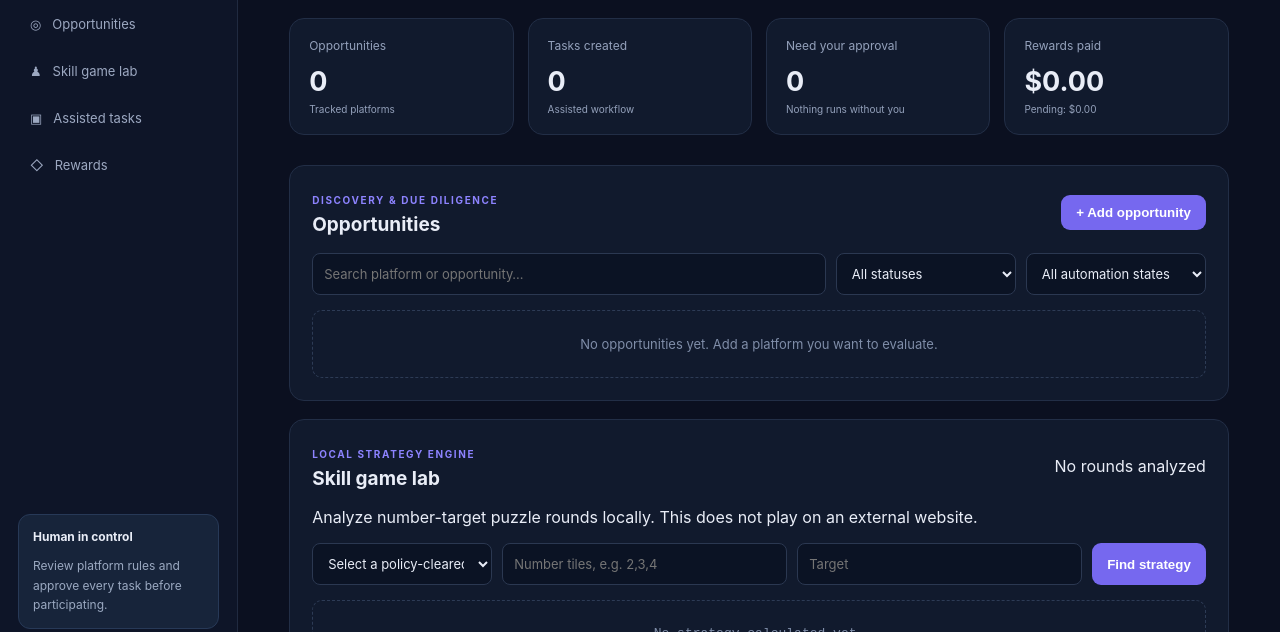
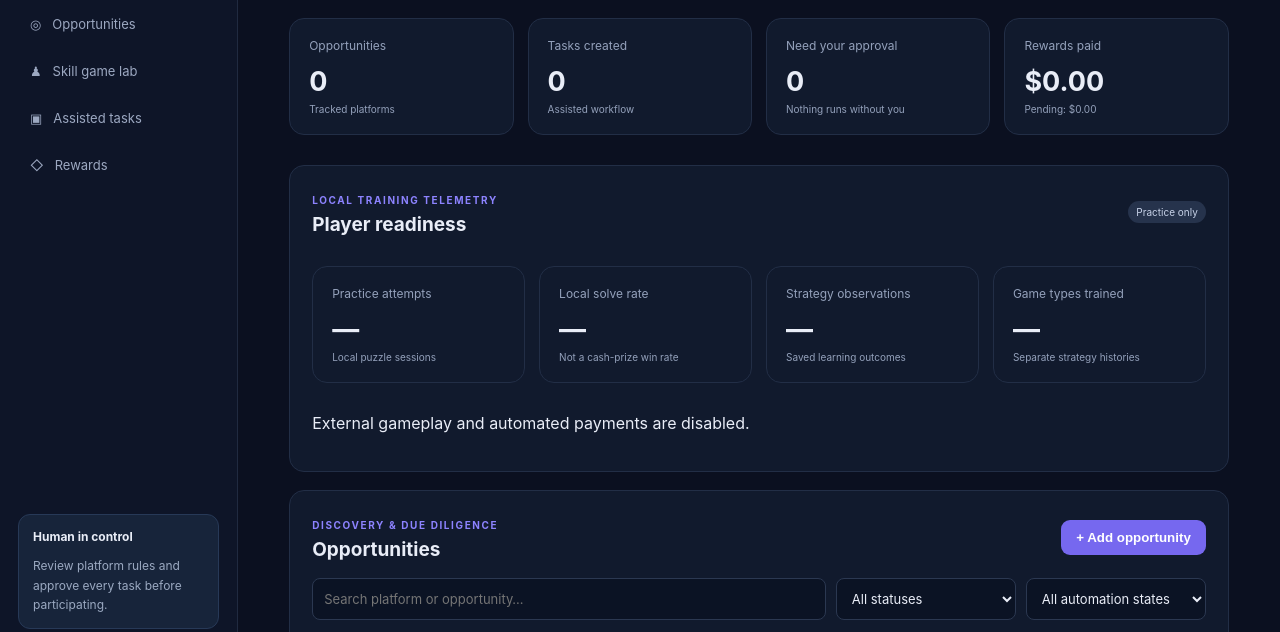
Before and after one commit to topaltopalchi-ship-it/autoearn-ai, a React app: page static/index.html in a window 1280 px wide. Shown: the part 143-775 px from the top of the page. Built offline with nearby package versions, Linux system fonts and the light colour scheme; no server answers.

Commit message:
Add local player readiness dashboard panel

```diff
--- a/static/index.html
+++ b/static/index.html
@@ -20,6 +20,16 @@
       <article><span>Tasks created</span><strong id="stat-tasks">0</strong><small>Assisted workflow</small></article>
       <article><span>Need your approval</span><strong id="stat-approval">0</strong><small>Nothing runs without you</small></article>
       <article><span>Rewards paid</span><strong id="stat-paid">$0.00</strong><small id="stat-pending">Pending: $0.00</small></article>
+    </section>
+    <section class="panel" id="player-readiness">
+      <div class="section-head"><div><span class="eyebrow">LOCAL TRAINING TELEMETRY</span><h2>Player readiness</h2></div><span class="pill">Practice only</span></div>
+      <div class="stats">
+        <article><span>Practice attempts</span><strong id="player-attempts">—</strong><small>Local puzzle sessions</small></article>
+        <article><span>Local solve rate</span><strong id="player-solve-rate">—</strong><small>Not a cash-prize win rate</small></article>
+        <article><span>Strategy observations</span><strong id="player-observations">—</strong><small>Saved learning outcomes</small></article>
+        <article><span>Game types trained</span><strong id="player-game-types">—</strong><small>Separate strategy histories</small></article>
+      </div>
+      <p id="player-safety-note" class="muted">External gameplay and automated payments are disabled.</p>
     </section>
     <section class="panel" id="opportunities">
       <div class="section-head"><div><span class="eyebrow">DISCOVERY & DUE DILIGENCE</span><h2>Opportunities</h2></div><button class="primary" id="add-opportunity">+ Add opportunity</button></div>
```
